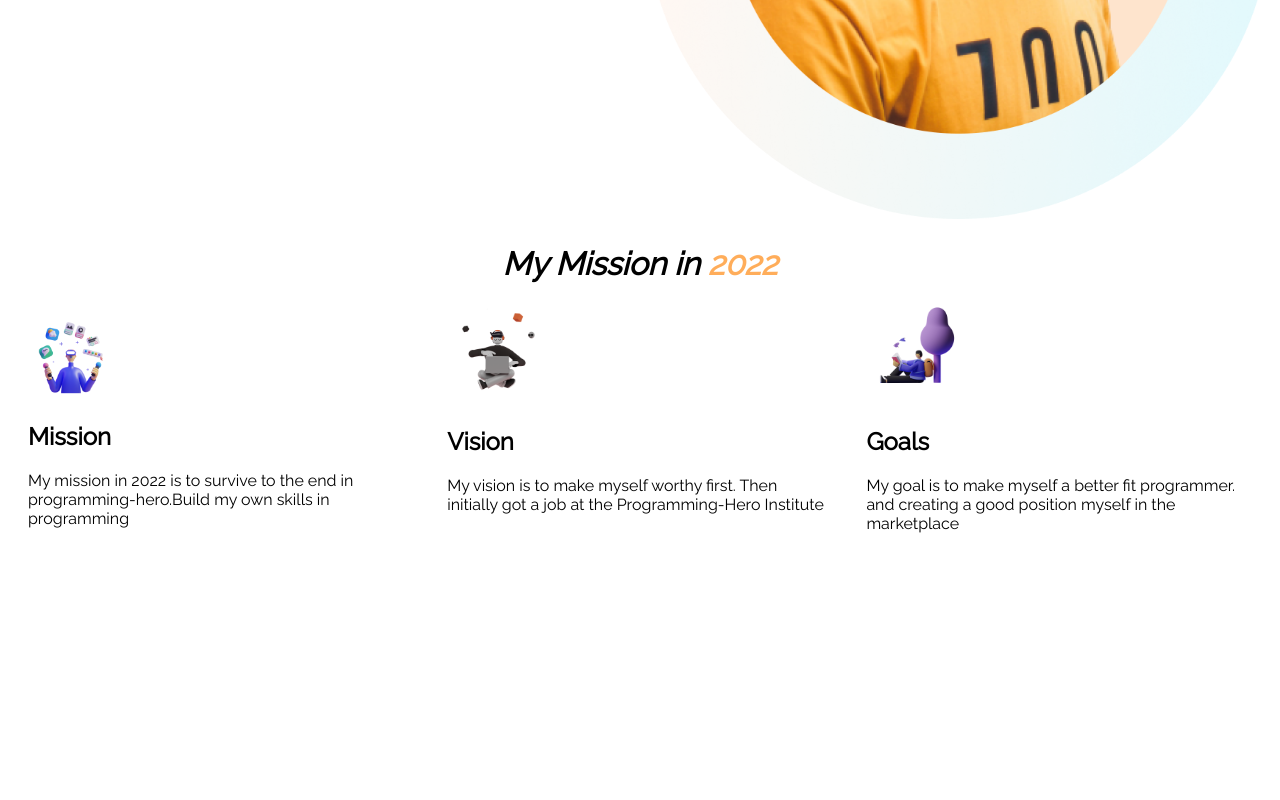
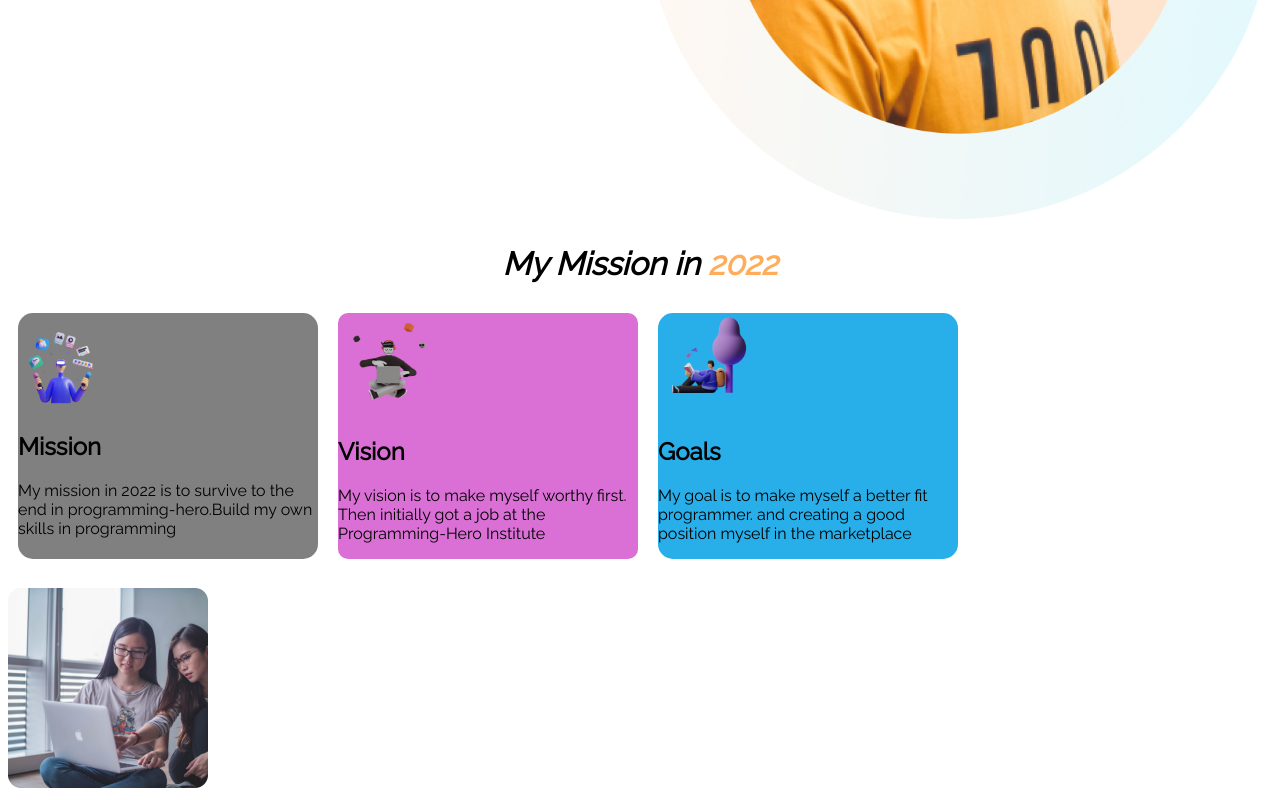
Before and after one commit to sojib-Ahmed/Assignment-1, a plain HTML site: page index.html in a window 1280 px wide. Shown: the part 588-1388 px from the top of the page. Before the commit the page ends 1145 px from the top, so only its background shows below. Drawn offline with Linux system fonts and the light colour scheme.

Commit message:
middle position

```diff
--- a/index.html
+++ b/index.html
@@ -16,8 +16,7 @@
 <body>
     <section class="stay-focused flexible">
         <div class="half-width">
-            <h1>Stay Focused on<br> <span class="mi-22">Mission 2022</span></h1>
-            <h1></h1>
+            <h1 id="top-border">Stay Focused on <br><span class="mi-22">Mission 2022</span></h1>
             <p>The goal in 2022 is to build myself as a web developer
                 Introducing myself I am Sojib Ahmed. Currently a second-year student of the degree.
                 I live in the Jhenaidah district in the Khulna division.
@@ -28,9 +27,9 @@
             <img src="img/person-2.png" alt="a man on cap">
         </div>
     </section>
-    <h1 id="text"> <em>My Mission in <span class="mi-22">2022</em> </span></h1>
+    <h1 id="text"> <em>My Mission in <span>2022</em> </span></h1>
     <section>
-        <div class="equal">
+        <div class="equal-1">
             <img src="img/illustrators/illustrator-1.png" width="100px" alt="image of dream uncle">
             <h2>Mission</h2>
             <p>
@@ -38,12 +37,12 @@
             </p>
 
         </div>
-        <div class="equal">
+        <div class="equal-2">
             <img src="img/illustrators/illustrator-2.png" width="100px" alt=" a man with vission">
             <h2>Vision</h2>
             <p> My vision is to make myself worthy first. Then initially got a job at the Programming-Hero Institute </p>
         </div>
-        <div class="equal">
+        <div class="equal-3">
             <img src="img/illustrators/illustrator-3.png" width="100px" alt="a man with gols">
             <h2>Goals</h2>
             <p>
@@ -52,6 +51,13 @@
             </p>
         </div>
     </section>
+    <br>
+<section>
+    <div>
+        <img src="img/pictures/coding.png" width="200px" alt="">
+    </div>
+</section>
+
 
 
 
--- a/style.css
+++ b/style.css
@@ -2,8 +2,9 @@ body{
     font-family: 'Poppins', sans-serif;
 font-family: 'Raleway', sans-serif;
 }
-.mi-22{
-    color: #FFAD5A;
+#top-border{
+    border-left: 4px solid;
+    border-color: #FF5959;
 }
 section{
     display: flex;
@@ -26,9 +27,27 @@ section{
     border-radius: 5px;
 }
 #text{text-align: center;}
-.equal{
-    width: 30%;
-    padding-left: 20px;
-    padding-right: 20px;
-
+#text span{
+    color: #FFAD5A ;
 }
+.equal-1{
+    background-color: grey;
+  width: 300px;s
+  padding: 50px;
+  margin: 10px;
+ border-radius: 15px;
+}
+.equal-2{
+    background-color: orchid;
+  width: 300px;s
+  padding: 50px;
+  margin: 10px;
+ border-radius: 10px;
+}
+.equal-3{
+    background-color:#28AFEA;
+  width: 300px;s
+  padding: 50px;
+  margin: 10px;
+ border-radius: 15px;
+}
```
Also changed, not shown: explore.html (+22 -5 lines).
